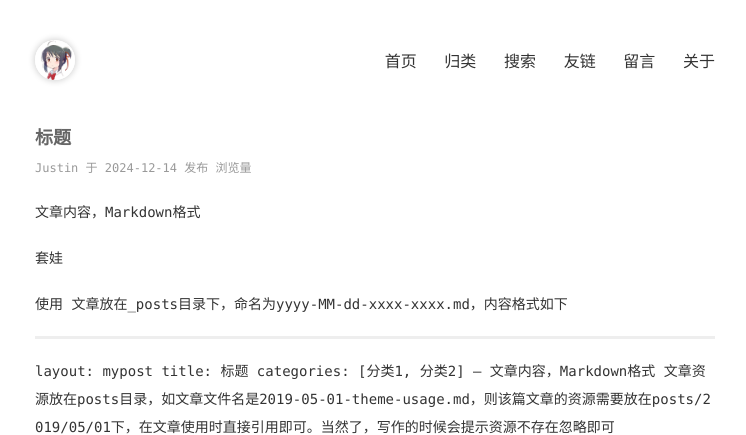
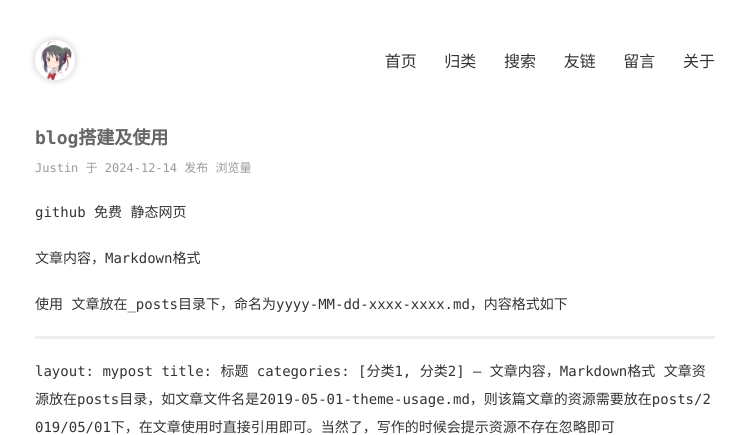
Before and after one commit to JustinHuber/justinhuber.github.io, a Jekyll site: the page built from _posts/2024-12-14-theme-usage.md, in a window 1280 px wide, cut to the strip 0-435 px from the top of the page. Shown: the whole strip, without its empty margins (265-1011 px from the left). Built offline with Jekyll 4.4.1, drawn with Linux system fonts in a browser that asks for light colours; comment, search, counter and statistics services are not loaded.

Commit message:
Update 2024-12-14-theme-usage.md

```diff
--- a/_posts/2024-12-14-theme-usage.md
+++ b/_posts/2024-12-14-theme-usage.md
@@ -1,13 +1,12 @@
 ---
 layout: mypost
-title: 标题
-categories: [分类1, 分类2]
+title: blog搭建及使用
+categories: [blog]
 ---
-
+github 免费 静态网页
 
 文章内容，Markdown格式
 
-套娃
 
 使用
 文章放在_posts目录下，命名为yyyy-MM-dd-xxxx-xxxx.md，内容格式如下
```
